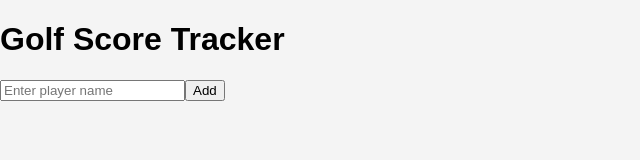
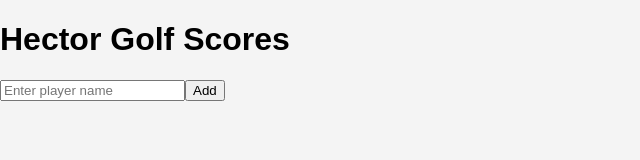
Before and after one commit to watson23/hector-scores, a React (Vite) app: page / in a window 1280 px wide. Shown: the top 160 px of the page, without its empty margins (0-640 px from the left). Built offline with nearby package versions, Linux system fonts and the light colour scheme.

Commit message:
Update App.tsx
vaihda otsikko

```diff
--- a/src/App.tsx
+++ b/src/App.tsx
@@ -29,7 +29,7 @@
   if (!started) {
     return (
       <div className="p-4 max-w-xl mx-auto">
-        <h1 className="text-2xl font-bold mb-4">Golf Score Tracker</h1>
+        <h1 className="text-2xl font-bold mb-4">Hector Golf Scores</h1>
         <div className="flex mb-2">
           <input
             className="border rounded px-2 py-1 flex-grow mr-2"
```
